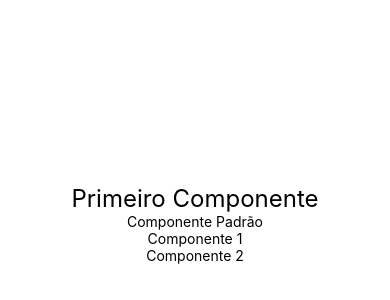
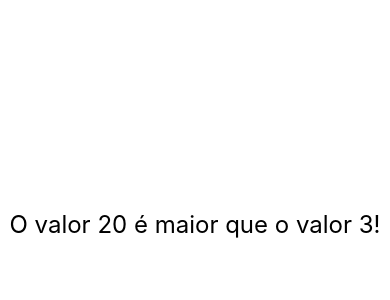
Before and after one commit to CauanDZN/exercicios-rn, a React Native app: screen / in a window 390 px wide. Shown: the part 198-498 px from the top of the page. Built offline with nearby package versions, Linux system fonts and the light colour scheme.

Commit message:
feat: component with props

```diff
--- a/src/App.js
+++ b/src/App.js
@@ -2,15 +2,16 @@ import React from "react"
 import { SafeAreaView, StyleSheet } from "react-native"
 import CompPadrao, {Comp1, Comp2} from "./components/Multi"
 import Primeiro from "./components/Primeiro"
+import MinMax from "./components/MinMax"
 
 function App() {
-    console.warn("Olá!")
     return (
         <SafeAreaView style={style.app}>
-            <Primeiro />
+            <MinMax min={3} max={20} />
+            {/* <Primeiro />
             <CompPadrao />
             <Comp1 />
-            <Comp2 />
+            <Comp2 /> */}
         </SafeAreaView>
     )
 }
@@ -19,7 +20,8 @@ const style = StyleSheet.create({
     app: {
         flex: 1,
         justifyContent: 'center',
-        alignItems: 'center'
+        alignItems: 'center',
+        padding: 20
     },
 })
 
--- /dev/null
+++ b/src/components/MinMax.js
@@ -0,0 +1,9 @@
+import React from "react";
+import { Text } from "react-native";
+import estilo from "./estilo";
+
+export default props => (
+    <Text style={estilo.textogrande}>
+       O valor {props.max} é maior que o valor {props.min}!
+    </Text>
+);
--- a/src/components/Primeiro.js
+++ b/src/components/Primeiro.js
@@ -2,4 +2,4 @@ import React from "react";
 import { SafeAreaView, Text } from "react-native";
 import estilo from "./estilo";
 
-export default () => <Text style={estilo.grande}>Primeiro Componente</Text>
+export default () => <Text style={estilo.textogrande}>Primeiro Componente</Text>
--- a/src/components/estilo.js
+++ b/src/components/estilo.js
@@ -1,7 +1,8 @@
 import { StyleSheet } from 'react-native';
 
 export default StyleSheet.create({
-    grande: {
-        fontSize: 24
+    textogrande: {
+        fontSize: 24,
+        textAlign: "center"
     }
 })
```
